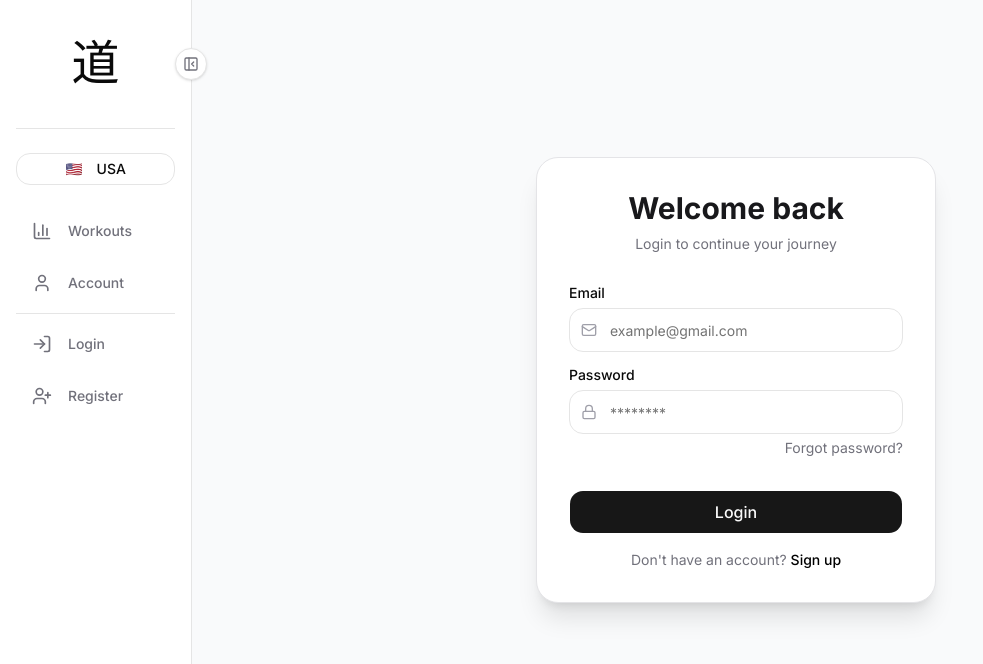
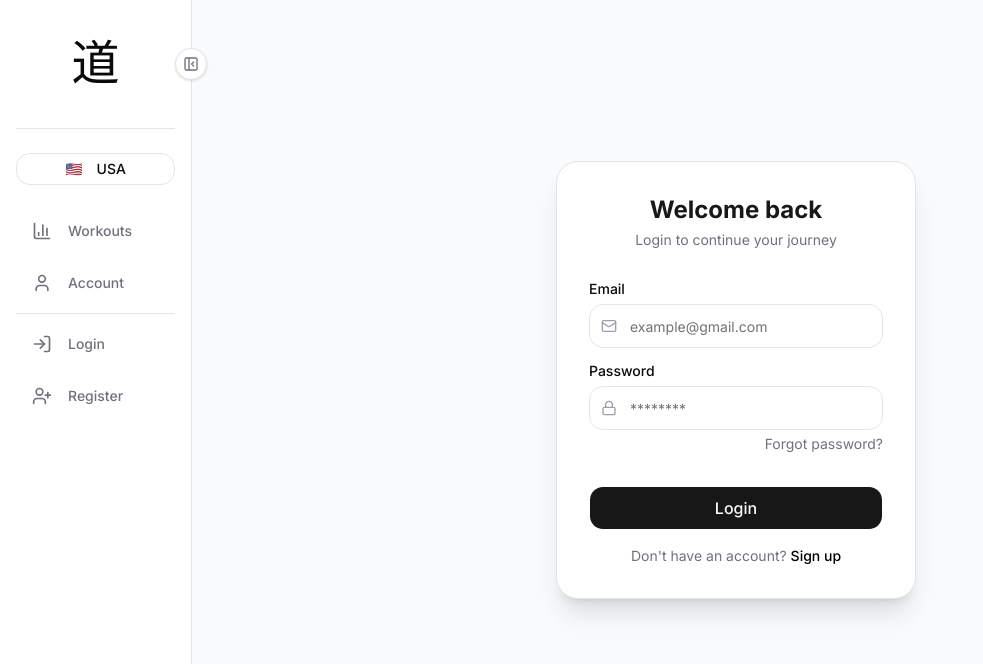
Before and after one commit to vfb-dev/mini-fit, a Next.js app: page /login in a window 1280 px wide. Shown: the top 664 px of the page, without its empty margins (0-983 px from the left). Built offline with nearby package versions, Linux system fonts and the light colour scheme; a web font is replaced by a local one.

Commit message:
Login Page

```diff
--- a/app/login/page.tsx
+++ b/app/login/page.tsx
@@ -10,12 +10,12 @@ export default function LoginPage() {
   return (
     <div className="min-h-screen flex items-center justify-center px-4 pb-10">
       {/* Card */}
-      <div className="w-full md:w-100 bg-white rounded-3xl shadow-xl border border-zinc-200 p-8">
+      <div className="w-full md:w-90 bg-white rounded-3xl shadow-xl border border-zinc-200 p-8">
         {/* Header */}
         <div className="mb-8 text-center">
-          <h1 className="text-3xl font-bold text-zinc-900">Welcome back</h1>
+          <h1 className="text-2xl font-bold text-zinc-900">Welcome back</h1>
 
-          <p className="text-sm text-zinc-500 mt-2">
+          <p className="text-sm text-zinc-500 mt-1">
             Login to continue your journey
           </p>
         </div>
```
